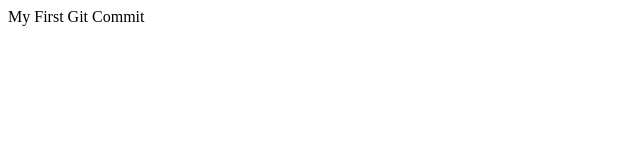
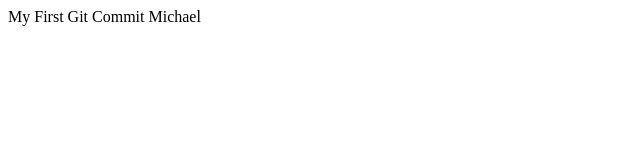
Before and after one commit to Kikira7258/Team-1---testing, a plain HTML site: page index.html in a window 1280 px wide. Shown: the full height of the page, 0-640 px from the left. Drawn offline with Linux system fonts and the light colour scheme.

Commit message:
michael comments

```diff
--- a/index.html
+++ b/index.html
@@ -8,5 +8,6 @@
 </head>
 <body>
     My First Git Commit
+    Michael
 </body>
 </html>
```
